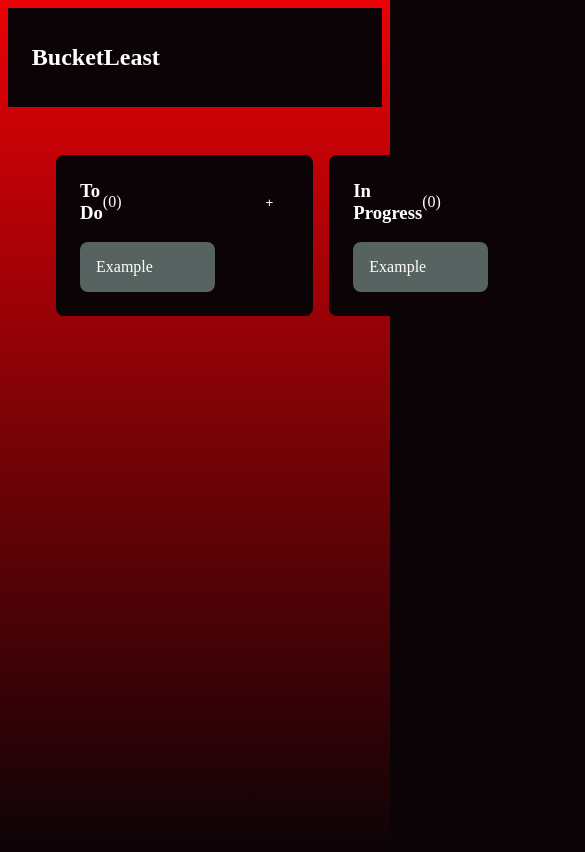
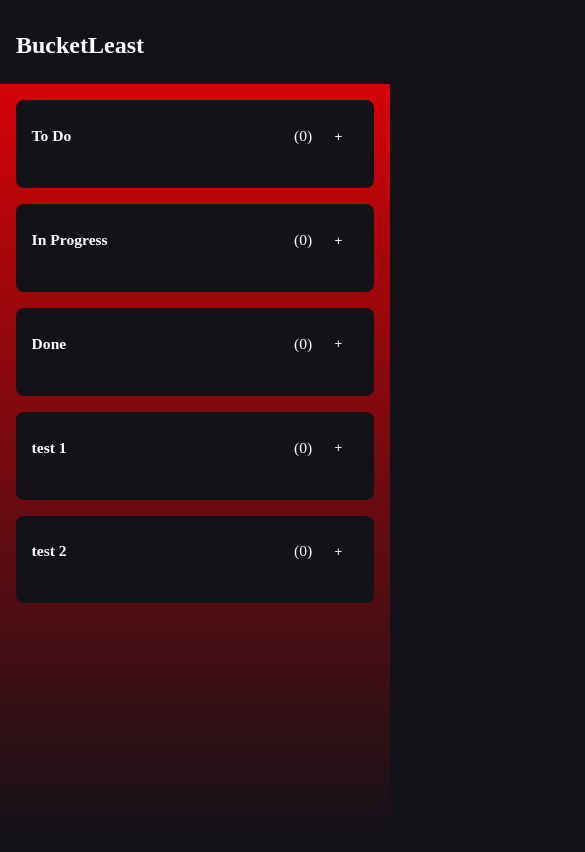
Before and after one commit to rhavnn/bucketleast, a React (Vite) app: page / in a window 390 px wide. Shown: the top 852 px of the page, 585 px wide, since content can reach past the window. Built offline with nearby package versions, Linux system fonts and the light colour scheme.

Commit message:
Uh idk testing

```diff
--- a/src/App.css
+++ b/src/App.css
@@ -1,15 +1,17 @@
 * {
+  padding: 0;
+  margin: 0;
   box-sizing: border-box;
 }
 
 :root {
   --logo-size: 1.5rem;
   --content-size: 0.5rem;
-  --black: rgb(11, 3, 6);
+  --black: rgb(18, 18, 24);
   --red: rgb(234, 1, 6);
-  --overgray: rgb(87, 99, 97);
+  --overgray: rgb(100, 98, 122);
   --undergray: rgb(187, 205, 188);
-  --hovergray: rgb(227, 248, 228);
+  --hovergray: rgb(181, 181, 207);
 }
 
 body {
@@ -21,12 +23,14 @@ body {
 
 .nav-bar {
   display: flex;
+  width: 100%;
+  height: 10vh;
   background-color: var(--black);
   margin: 0;
   padding: 1rem;
 }
 .nav-bar #logo {
-  margin-left: 2vw;
+  margin: 1rem 1rem 0 0;
   font-size: var(--logo-size);
   color: white;
 }
@@ -42,39 +46,40 @@ ul {
 .column-workspace {
   display: flex;
   flex-wrap: wrap;
-  padding: 2rem;
+  padding: 1rem;
+  gap: 1rem;
+  margin: 0 4vw;
 }
 
 .status-column {
   display: grid;
-  grid-template-columns: auto auto;
+  grid-template-columns: 1fr auto auto;
   grid-template-rows: auto auto;
   grid-template-areas:
     'name counter button'
     'container container container';
-  row-gap: 0;
-  padding: 1.5rem;
+  padding: clamp(0.4rem, 2vw, 1.5rem) clamp(0.4rem, 2vw, 2rem) clamp(0.4rem, 2vw, 2rem);
   background-color: var(--black);
   color: white;
   border-radius: 8px;
-  flex: 1 1 270px;
   align-items: center;
+  width: 100%;
+  flex: 1 1;
 }
 .status-column .column-name {
   grid-area: name;
-  margin: 0;
   text-align: left;
+  font-size: clamp(0.6rem, 2vw, 20px);
 }
 .status-column .column-task-count {
   grid-area: counter;
-  margin: 0;
-  gap: 0;
+  padding: 0 clamp(0.4rem, 1vw, 1rem);
+  font-size: clamp(0.4rem, 2vw, 16px);
 }
 .status-column .new-task-button {
   grid-area: button;
-  margin: 0 0 0 8rem;
   justify-self: right;
-  padding: 16px;
+  padding: clamp(0.8rem, 1vw, 16px) clamp(1rem, 1vw, 20px);
   border: none;
   border-radius: 8px;
   background-color: transparent;
@@ -83,13 +88,13 @@ ul {
 }
 .column-task-container {
   grid-area: container;
-  margin: 0;
   padding: 1rem 0 0 0;
+  width: 100%;
+  font-size: clamp(0.4rem, 2vw, 1rem);
 }
 .column-task-child {
   text-align: left;
   background-color: var(--overgray);
-  width: 16vh;
   padding: 1rem;
   margin: 0;
   border-radius: 8px;
@@ -99,3 +104,56 @@ ul {
   background-color: var(--hovergray);
   color: var(--black);
 }
+
+/*
+- Mainly aiming to avoid line spacings/next lines
+- Accentuates most suitable responsive layout
+*/
+@media screen and (max-width: 1700px) {
+  .column-workspace {
+    display: grid;
+    grid-template-columns: repeat(3, 1fr);
+    margin: 0 4rem;
+  }
+}
+@media screen and (max-width: 1325px) {
+  .column-workspace {
+    margin: 0 4rem;
+  }
+}
+@media screen and (max-width: 1060px) {
+  .column-workspace {
+    grid-template-columns: repeat(2, 1fr);
+    gap: 1rem;
+    margin: 0;
+  }
+  .status-column {
+    padding:
+      clamp(0.4rem, 5vw, 1rem)
+      clamp(0.4rem, 5vw, 1.5rem)
+      clamp(0.4rem, 5vw, 1.5rem);
+  }
+  .status-column .column-name {
+    font-size: clamp(0.4rem, 5vw, 1rem);
+  }
+}
+@media screen and (max-width: 530px) {
+  .column-workspace {
+    grid-template-columns: 1fr;
+  }
+  .status-column {
+    padding:
+      clamp(0.4rem, 4vw, 1.5rem)
+      clamp(0.4rem, 4vw, 2rem)
+      clamp(0.4rem, 4vw, 2rem);
+  }
+  .status-column .column-name {
+    font-size: clamp(0.6rem, 4vw, 1rem);
+  }
+  .status-column .column-task-count {
+    font-size: clamp(0.4rem, 4vw, 1rem);
+  }
+  .column-task-container {
+    font-size: clamp(0.4rem, 4vw, 1rem);
+  }
+}
--- a/src/components/ColumnWorkspace.tsx
+++ b/src/components/ColumnWorkspace.tsx
@@ -3,15 +3,15 @@ import StatusColumn from './StatusColumn.tsx';
 function ColumnWorkspace() {
   const columns = [
     "To Do", "In Progress", "Done",
-    // "test 1", "test 2"
+    "test 1", "test 2"
   ];
 
   return (
-    <div style={{ display: 'flex', gap: '16px', padding: '16px' }}>
+    <section className="column-workspace">
       {columns.map((colName) => (
-        <StatusColumn key={colName} columnName={colName}/>
+        <StatusColumn columnName={colName}/>
       ))}
-    </div>
+    </section>
   );
 }
 
--- a/src/components/Dashboard.tsx
+++ b/src/components/Dashboard.tsx
@@ -7,9 +7,7 @@ function Dashboard() {
   return (
     <main>
       <NavBar></NavBar>
-      <section className="column-workspace">
-        <ColumnWorkspace></ColumnWorkspace>
-      </section>
+      <ColumnWorkspace></ColumnWorkspace>
     </main>
   )
 }
--- a/src/components/StatusColumn.tsx
+++ b/src/components/StatusColumn.tsx
@@ -1,23 +1,26 @@
-import { useState } from 'react';
+import { useState, useEffect } from 'react';
 
 interface StatusColumnProps {
   columnName?: string;
-  taskCount?: number;
 }
 
-function StatusColumn({ columnName = 'Untitled', taskCount = 0 }: StatusColumnProps) {
-  const [count, setCount] = useState(taskCount);
-  const increaseTaskCount = () => setCount(prev => prev + 1);
+function StatusColumn({ columnName = 'Untitled' }: StatusColumnProps) {
+  const [tasks, setTasks] = useState([]);
+  const appendTask = () => {
+    setTasks(prev => [...prev, `New task (${tasks.length + 1})`]);
+  };
 
   return (
     <div className="status-column">
       <h3 className="column-name">{columnName}</h3>
-      <p className="column-task-count">({count})</p>
-      <button className="new-task-button" onClick={increaseTaskCount}>
+      <p className="column-task-count">({tasks.length})</p>
+      <button className="new-task-button" onClick={appendTask}>
         +
       </button>
       <ul className="column-task-container">
-        <li className="column-task-child">Example</li>
+        {tasks.map((task, index) => (
+          <li className="column-task-child">{task}</li>
+        ))}
       </ul>
     </div>
   )
```
Also changed, not shown: 1 other file (tests, documents, lock files or other folders).
